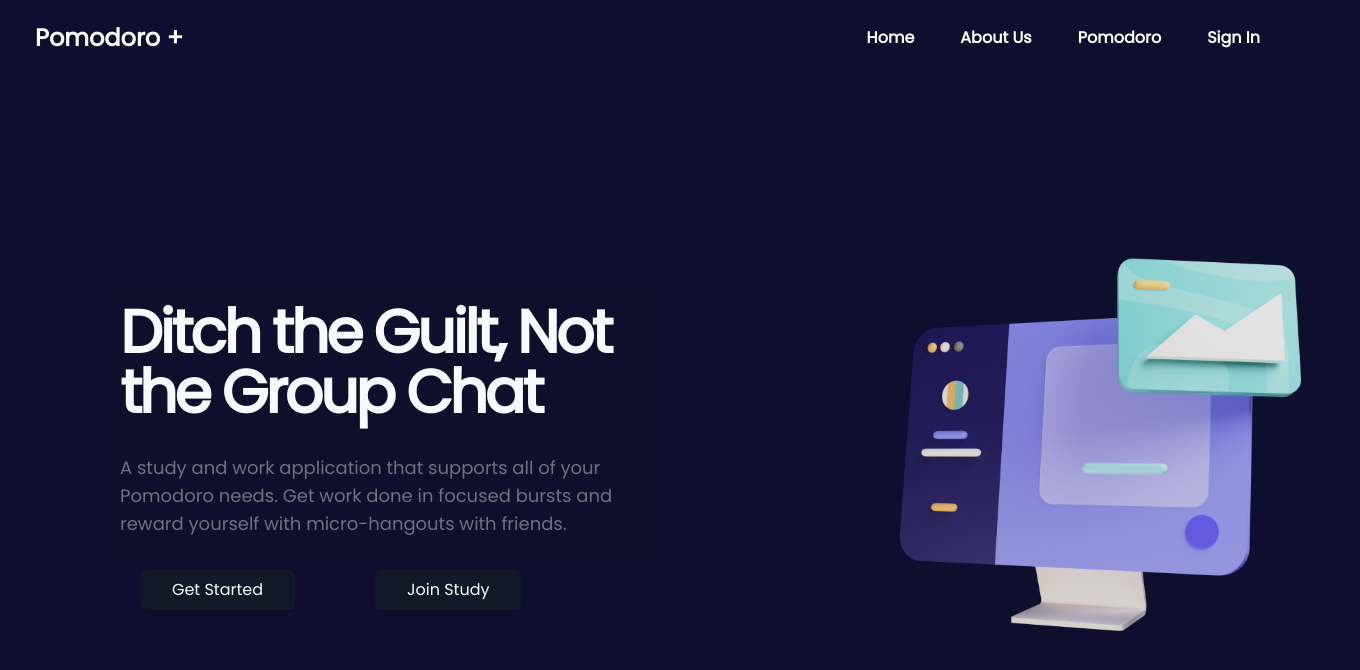
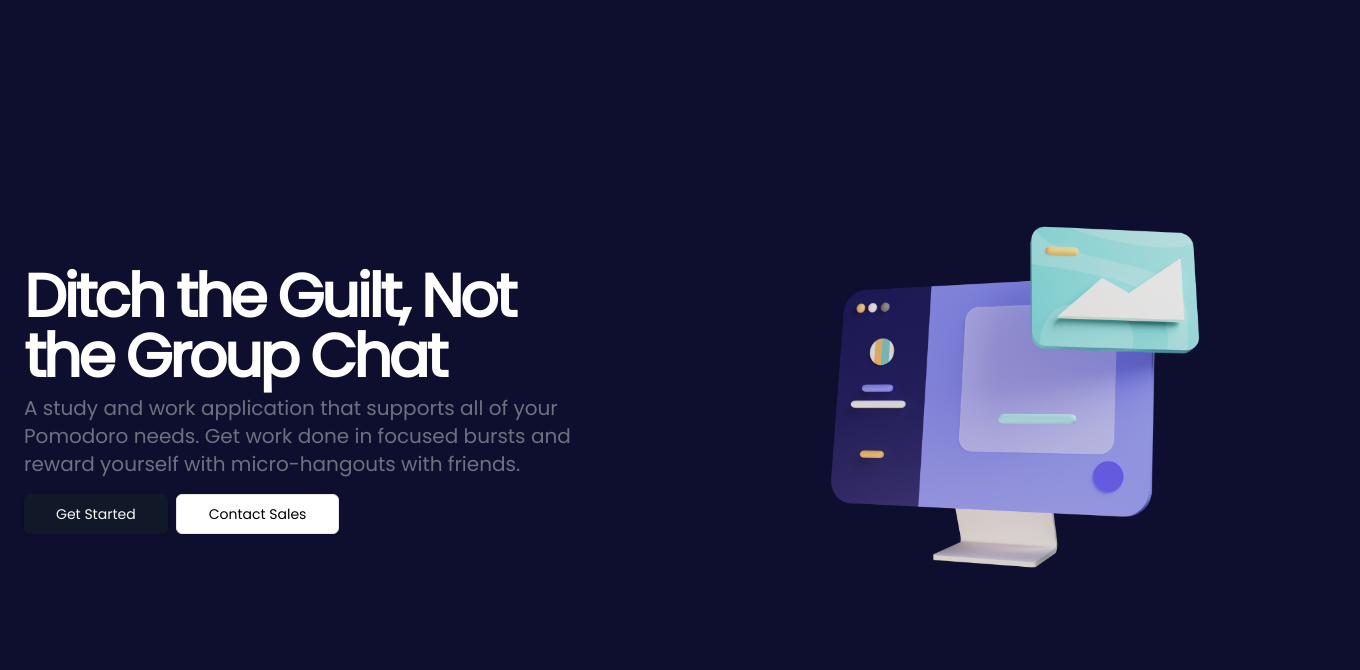
Before and after one commit to raphaelpalacio/CS370Project, a React (Create React App) app: page / in a window 1280 px wide. Shown: the top 670 px of the page, 1360 px wide, since content can reach past the window. Built offline with nearby package versions, Linux system fonts and the light colour scheme; no server answers.

Commit message:
changed the homepage, adding navbar

```diff
--- a/package.json
+++ b/package.json
@@ -9,6 +9,7 @@
     "@testing-library/jest-dom": "^5.17.0",
     "@testing-library/react": "^13.4.0",
     "@testing-library/user-event": "^13.5.0",
+    "framer-motion": "^11.0.25",
     "react": "^18.2.0",
     "react-dom": "^18.2.0",
     "react-router-dom": "^6.22.3",
--- a/src/App.js
+++ b/src/App.js
@@ -21,7 +21,7 @@
 
   return (
     <BrowserRouter>
-      <Navbar />
+      {/* <Navbar />  */}
       <main className="column">
         <Routes>
           <Route path="/" element={<HomePage />} />
--- a/src/pages/HomePage.js
+++ b/src/pages/HomePage.js
@@ -1,47 +1,92 @@
-import * as React from "react";
-import {Link} from "react-router-dom"
+// import * as React from "react";
+// import {Link} from "react-router-dom"
 
-export default function Component() {
-  document.body.style.background = "#0E0F2E";
+// export default function Component() {
+//   document.body.style.background = "#0E0F2E";
+//   return (
+//     <section className="w-full py-12">
+//       <br></br><br></br><br></br><br></br>
+//       <div className="container px-4 md:px-6 ml-20">
+//         <div className="grid gap-6 lg:grid-cols-[1fr_500px] lg:gap-20 xl:grid-cols-[1fr_600px]">
+//           <img
+//             alt="Hero"
+//             className="rounded-xl sm:w-full lg:order-last lg:aspect-auto"
+//             src="../featureImage.png"
+//           />
+//           <div className="flex flex-col justify-center space-y-4">
+//             <div className="space-y-2">
+//               <div className="bg-gray-900 bg-opacity-10 p-4 rounded-lg">
+//                 <h1 className="text-4xl font-bold tracking-tighter sm:text-5xl xl:text-6xl/none text-slate-50">
+//                 Ditch the Guilt, Not the Group Chat
+//                 </h1>
+//                 <br></br>
+//                 <p className="max-w-[600px] text-gray-500 md:text-lg dark:text-slate-100">
+//                   A study and work application that supports all of your Pomodoro needs. Get work done in focused bursts and reward yourself with micro-hangouts with friends.
+//                 </p>
+//               </div>
+//             </div>
+//             <div className="ml-9 flex flex-col gap-20 min-[400px]:flex-row">
+//               <Link
+//                 className="inline-flex h-10 items-center justify-center rounded-md bg-gray-900 px-8 text-sm sm:text-xs xl:text-base font-medium text-gray-50 shadow transition-colors hover:bg-gray-900/90 focus-visible:outline-none focus-visible:ring-1 focus-visible:ring-gray-950 disabled:pointer-events-none disabled:opacity-50 dark:bg-indigo-400 dark:text-stone-50 dark:hover:bg-indigo-500/90 dark:focus-visible:ring-indigo-300"
+//                 href="#"
+//               >
+//                 Get Started
+//               </Link>
+//               <Link
+//                 className="inline-flex h-10 items-center justify-center rounded-md bg-gray-900 px-8 text-sm sm:text-xs xl:text-base font-medium text-gray-50 shadow transition-colors hover:bg-gray-900/90 focus-visible:outline-none focus-visible:ring-1 focus-visible:ring-gray-950 disabled:pointer-events-none disabled:opacity-50 dark:bg-indigo-400 dark:text-stone-50 dark:hover:bg-indigo-500/90 dark:focus-visible:ring-indigo-300"
+//                 href="#"
+//               >
+//                 Join Study
+//               </Link>
+//             </div>
+//           </div>
+//         </div>
+//       </div>
+//     </section>
+//   )
+// }
+
+import { Link } from "react-router-dom";
+
+export default function HomePage() {
   return (
     <section className="w-full py-12">
-      <br></br><br></br><br></br><br></br>
-      <div className="container px-4 md:px-6 ml-20">
-        <div className="grid gap-6 lg:grid-cols-[1fr_500px] lg:gap-20 xl:grid-cols-[1fr_600px]">
+      <div className="container px-4 md:px-6">
+        <div className="grid gap-6 lg:grid-cols-[1fr_400px] lg:gap-12 xl:grid-cols-[1fr_600px]">
           <img
             alt="Hero"
-            className="rounded-xl sm:w-full lg:order-last lg:aspect-auto"
+            className="mx-auto overflow-hidden rounded-xl object-contain sm:w-full lg:order-last"
             src="../featureImage.png"
+            style={{ height: "550px", width: "550px" }}
           />
           <div className="flex flex-col justify-center space-y-4">
             <div className="space-y-2">
-              <div className="bg-gray-900 bg-opacity-10 p-4 rounded-lg">
-                <h1 className="text-4xl font-bold tracking-tighter sm:text-5xl xl:text-6xl/none text-slate-50">
+              <h1 className="text-3xl font-bold tracking-tighter sm:text-5xl xl:text-6xl/none">
                 Ditch the Guilt, Not the Group Chat
-                </h1>
-                <br></br>
-                <p className="max-w-[600px] text-gray-500 md:text-lg dark:text-slate-100">
-                  A study and work application that supports all of your Pomodoro needs. Get work done in focused bursts and reward yourself with micro-hangouts with friends.
-                </p>
-              </div>
+              </h1>
+              <p className="max-w-[600px] text-gray-500 md:text-xl dark:text-gray-400">
+                A study and work application that supports all of your Pomodoro
+                needs. Get work done in focused bursts and reward yourself with
+                micro-hangouts with friends.
+              </p>
             </div>
-            <div className="ml-9 flex flex-col gap-20 min-[400px]:flex-row">
+            <div className="flex flex-col gap-2 min-[400px]:flex-row">
               <Link
-                className="inline-flex h-10 items-center justify-center rounded-md bg-gray-900 px-8 text-sm sm:text-xs xl:text-base font-medium text-gray-50 shadow transition-colors hover:bg-gray-900/90 focus-visible:outline-none focus-visible:ring-1 focus-visible:ring-gray-950 disabled:pointer-events-none disabled:opacity-50 dark:bg-indigo-400 dark:text-stone-50 dark:hover:bg-indigo-500/90 dark:focus-visible:ring-indigo-300"
-                href="#"
+                className="inline-flex h-10 items-center justify-center rounded-md bg-gray-900 px-8 text-sm font-medium text-gray-50 shadow transition-colors hover:bg-gray-900/90 focus-visible:outline-none focus-visible:ring-1 focus-visible:ring-gray-950 disabled:pointer-events-none disabled:opacity-50 dark:bg-gray-50 dark:text-gray-900 dark:hover:bg-gray-50/90 dark:focus-visible:ring-gray-300"
+                to="#"
               >
                 Get Started
               </Link>
               <Link
-                className="inline-flex h-10 items-center justify-center rounded-md bg-gray-900 px-8 text-sm sm:text-xs xl:text-base font-medium text-gray-50 shadow transition-colors hover:bg-gray-900/90 focus-visible:outline-none focus-visible:ring-1 focus-visible:ring-gray-950 disabled:pointer-events-none disabled:opacity-50 dark:bg-indigo-400 dark:text-stone-50 dark:hover:bg-indigo-500/90 dark:focus-visible:ring-indigo-300"
-                href="#"
+                className="inline-flex h-10 items-center justify-center rounded-md border border-gray-200 bg-white px-8 text-sm font-medium shadow-sm transition-colors hover:bg-gray-100 focus-visible:outline-none focus-visible:ring-1 focus-visible:ring-gray-950 disabled:pointer-events-none disabled:opacity-50 dark:border-gray-800 dark:bg-gray-950 dark:hover:bg-gray-800 dark:focus-visible:ring-gray-300"
+                to="#"
               >
-                Join Study
+                Contact Sales
               </Link>
             </div>
           </div>
         </div>
       </div>
     </section>
-  )
+  );
 }
--- a/src/pages/PomodoroPage.js
+++ b/src/pages/PomodoroPage.js
@@ -5,7 +5,7 @@
 const PomodoroPage = () => {
   return (
     <div>
-      <Navbar />
+      {/* <Navbar /> */}
       <TodoWrapper /> {}
     </div>
   );
```
Also changed, not shown: 1 other file (tests, documents, lock files or other folders).
